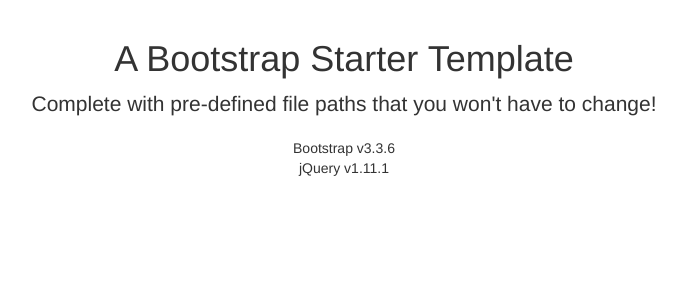
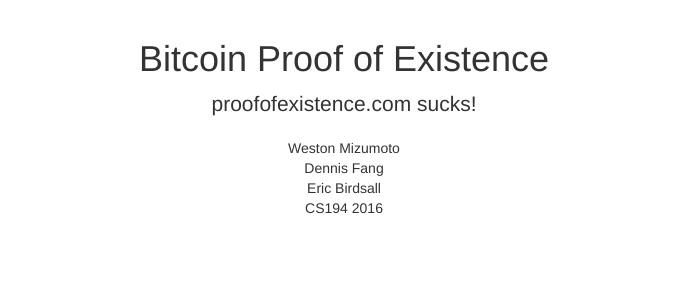
Before and after one commit to weston/seniorproject, a Django app: template chronos/templates/base.html in a window 1280 px wide. Shown: the part 51-351 px from the top of the page, without its empty margins (296-982 px from the left). Run offline with Django 3.2, Linux system fonts and the light colour scheme; the template is opened without the code that fills it, so the values that code supplies are empty; some libraries are stand-ins or nearby versions.

Commit message:
change bootstrap template to say something better than 'bootstrap template'

```diff
--- a/chronos/templates/base.html
+++ b/chronos/templates/base.html
@@ -78,16 +78,17 @@
 
         <div class="row">
             <div class="col-lg-12 text-center">
-                <h1>A Bootstrap Starter Template</h1>
-                <p class="lead">Complete with pre-defined file paths that you won't have to change!</p>
+                <h1>Bitcoin Proof of Existence</h1>
+                <p class="lead">proofofexistence.com sucks!</p>
                 <ul class="list-unstyled">
-                    <li>Bootstrap v3.3.6</li>
-                    <li>jQuery v1.11.1</li>
+                    <li>Weston Mizumoto</li>
+                    <li>Dennis Fang</li>
+                    <li>Eric Birdsall</li>
+                    <li>CS194 2016</li>
                 </ul>
             </div>
         </div>
         <!-- /.row -->
-
     </div>
     <!-- /.container -->
 
```
Also changed, not shown: chronos/submit_document/templates/submit_document/index.html (+6 -1 lines), 4 other files.
